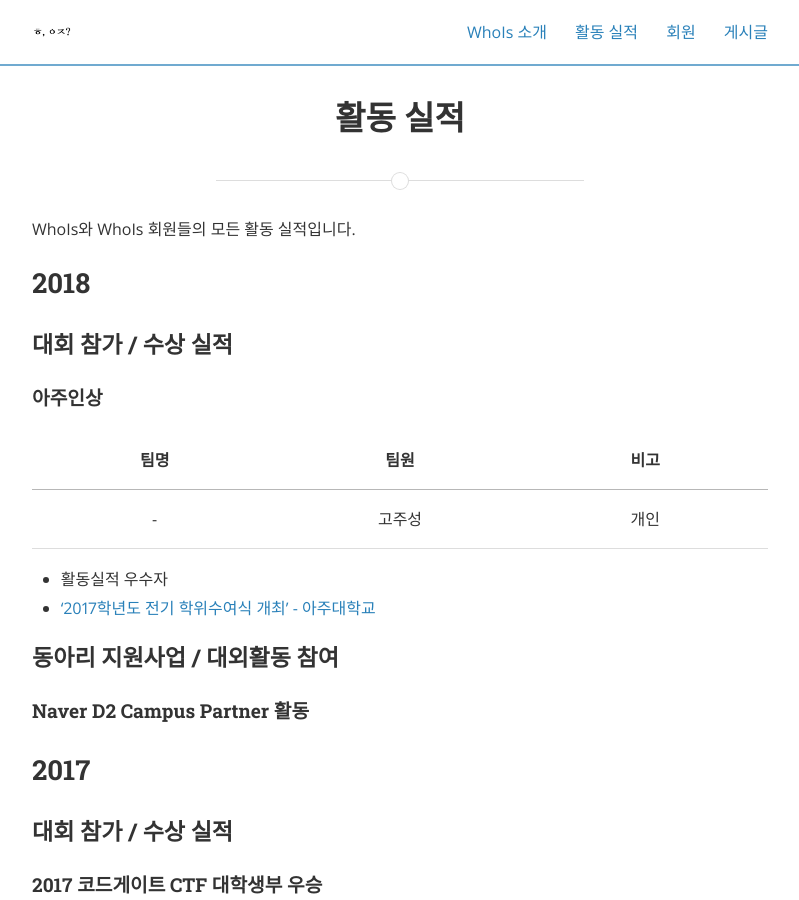
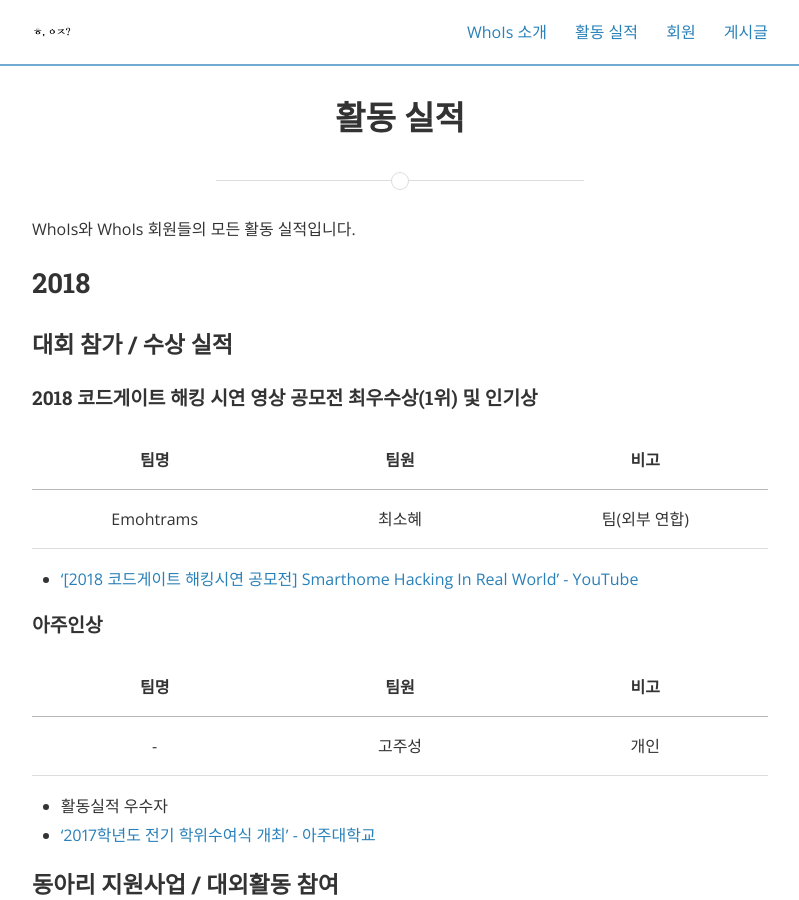
Before and after one commit to ajou-whois/ajou-whois.github.io, a Jekyll site: the page built from achievement.md, in a window 1280 px wide and 900 px high. Shown: the whole window, without its empty margins (240-1039 px from the left). Built offline with Jekyll 4.4.1, drawn with Linux system fonts in a browser that asks for light colours; nearby versions of some CDN libraries.

Commit message:
Update Achievement

```diff
--- a/achievement.md
+++ b/achievement.md
@@ -9,6 +9,14 @@ WhoIs와 WhoIs 회원들의 모든 활동 실적입니다.
 ## 2018
 
 ### 대회 참가 / 수상 실적
+
+#### 2018 코드게이트 해킹 시연 영상 공모전 최우수상(1위) 및 인기상
+
+| 팀명 | 팀원 | 비고 |
+|:-:|:-:|:-:|
+| Emohtrams | 최소혜 | 팀(외부 연합) |
+
+* ['[2018 코드게이트 해킹시연 공모전] Smarthome Hacking In Real World' - YouTube](https://youtu.be/jZPudR4pWxM)
 
 #### 아주인상
 
```
